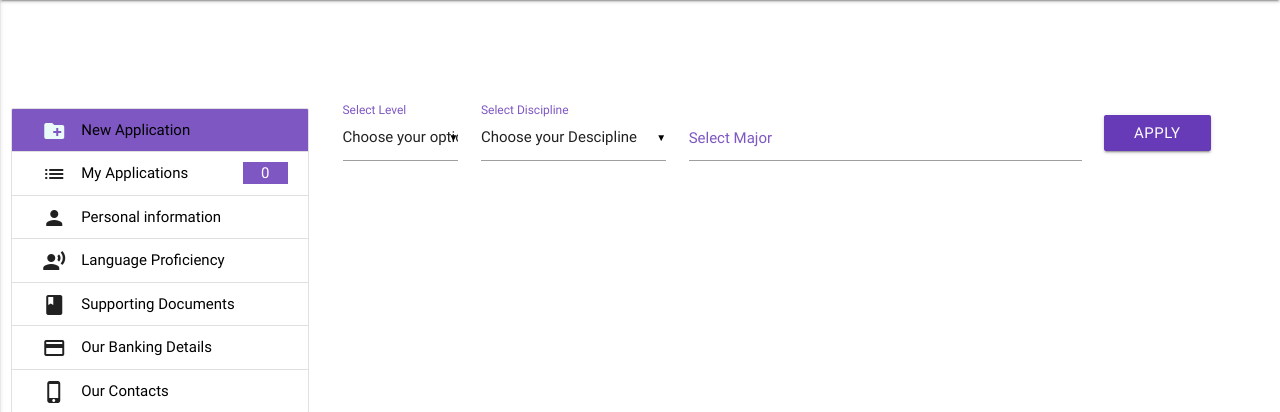
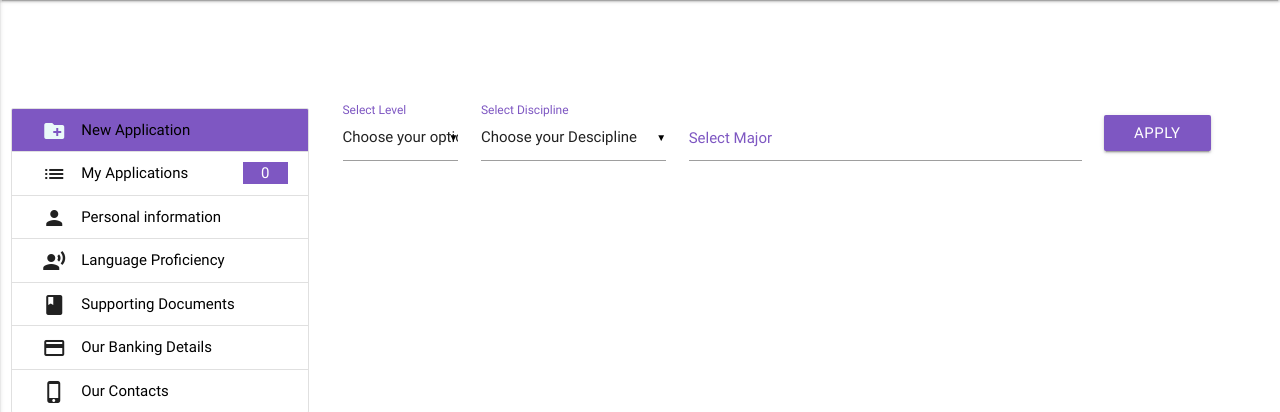
Before and after one commit to anothermorena/Ithute-Motswana, a PHP site: page /clients/apply.php?new_application in a window 1280 px wide. Shown: the part 64-476 px from the top of the page. Run offline with PHP 8.4, Linux system fonts and the light colour scheme; the visitor is signed in with stand-in values (Sample User, id 1); data that the repository does not hold is empty; some libraries are stand-ins or nearby versions.

Commit message:
refactored new application page

```diff
--- a/clients/new_application.php
+++ b/clients/new_application.php
@@ -1,5 +1,4 @@
 <center>
-
     <form action="" method="POST">
         <div class="input-field col s12 m2">
             <select name="level" required>
@@ -10,7 +9,6 @@
             </select>
             <label>Select Level</label>
         </div>
-
 
         <div class="input-field col s12 m3">
             <select id="discipline" name="discipline" required>
@@ -31,23 +29,22 @@
             <label>Select Discipline</label>
         </div>
 
-
         <div class="input-field col s12 m6">
             <input type="text" id="major_search" name="major">
             <label for="major_search">Select Major</label>
             <div id="major_list"></div>
         </div>
 
-
         <div class="input-field col s12 m1">
-            <button class="btn btn-small deep-purple ligthen-1" type="submit" name="create_application">Apply</button>
+            <button class="btn btn-small deep-purple lighten-1" type="submit" name="create_application">Apply</button>
         </div>
     </form>
 
-    <?php
+<?php
 if(isset($_POST["create_application"])){
+
   $email = $_SESSION["customer_session"];
-  //capture submitted data
+  //capture application submitted data
   $level = $_POST["level"];
   $discipline = $_POST["discipline"];
   $major = $_POST["major"];
@@ -72,13 +69,9 @@ if(isset($_POST["create_application"])){
 $query = "INSERT INTO applications(level,discipline,major,email,phone,date,invoice_no,payment,status)
 VALUES (:level,:discipline,:major,:email,:phone,:date,:invoice_no,:payment,:status)";
 
-//Sanitize the data
 $stmt = $conn->prepare($query);
-
 //Save all details to the DB
-
   if($stmt->execute($applicationData)){
-
      //Update applied status
      $query = "UPDATE customers SET
      applied = :applied
@@ -88,19 +81,12 @@ $stmt = $conn->prepare($query);
       ":applied" =>  "applied",
        ":email" =>  htmlspecialchars(strip_tags($email))
       );
-
-     //Sanitize the data
      $stmt = $conn->prepare($query);
-
-     //Save all details to the DB
+     //update the DB
      $stmt->execute($updateData);
-
           echo "<script>alert('Your application have been created successfully'); </script>";
           echo "<script>window.open('apply.php?my_applications','_self')</script>";
     }
-
-}
-
+  }
 ?>
-
 </center>
```
